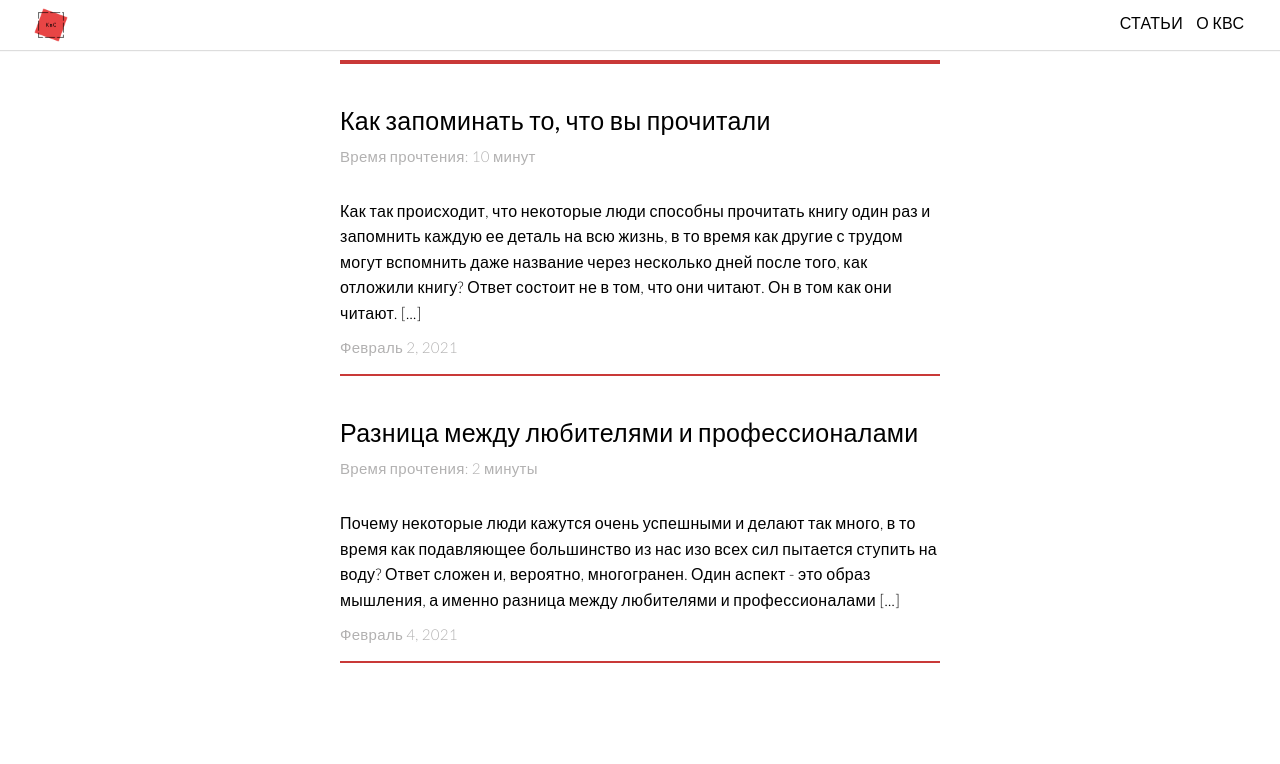
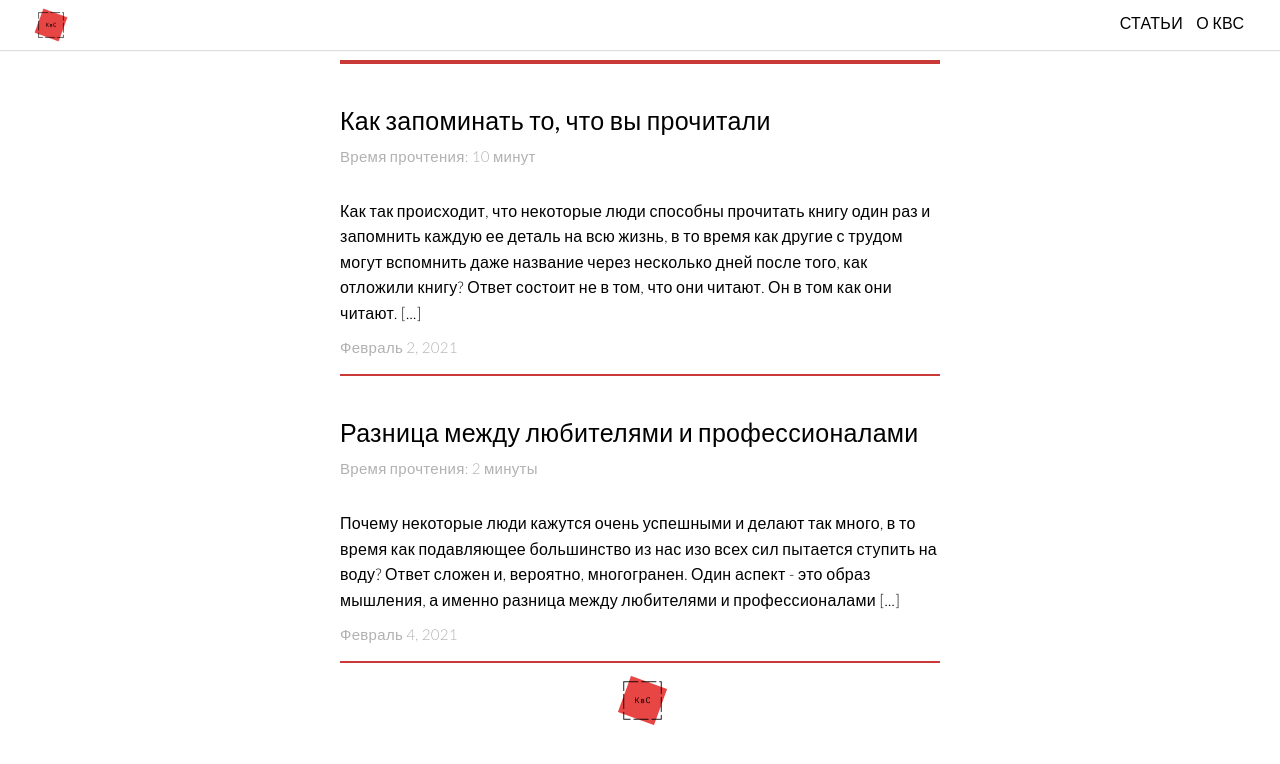
Before and after one commit to aapxx87/kvs, a plain HTML site: page articles.html in a window 1280 px wide. Drawn offline with nearby package versions, Linux system fonts and the light colour scheme.

Commit message:
Update articles.html

```diff
--- a/articles.html
+++ b/articles.html
@@ -103,6 +103,11 @@
   </div>
 
 
+  <div class="logo-img">
+    <img src='img/logo.png' class="logo-img-png"/>
+  </div>
+
+
 
   <!-- <div class="article-list-box">
 
```
